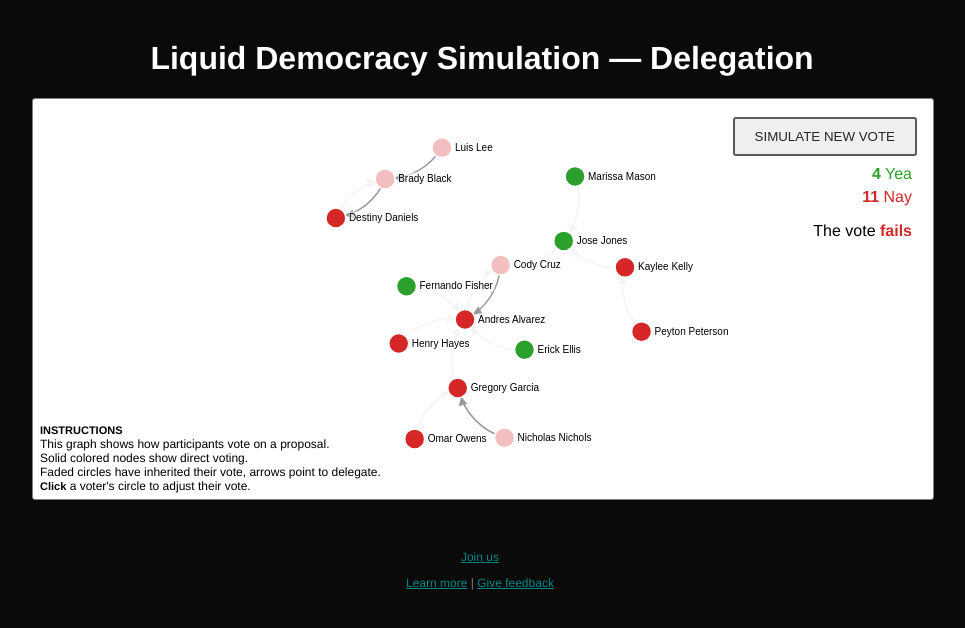
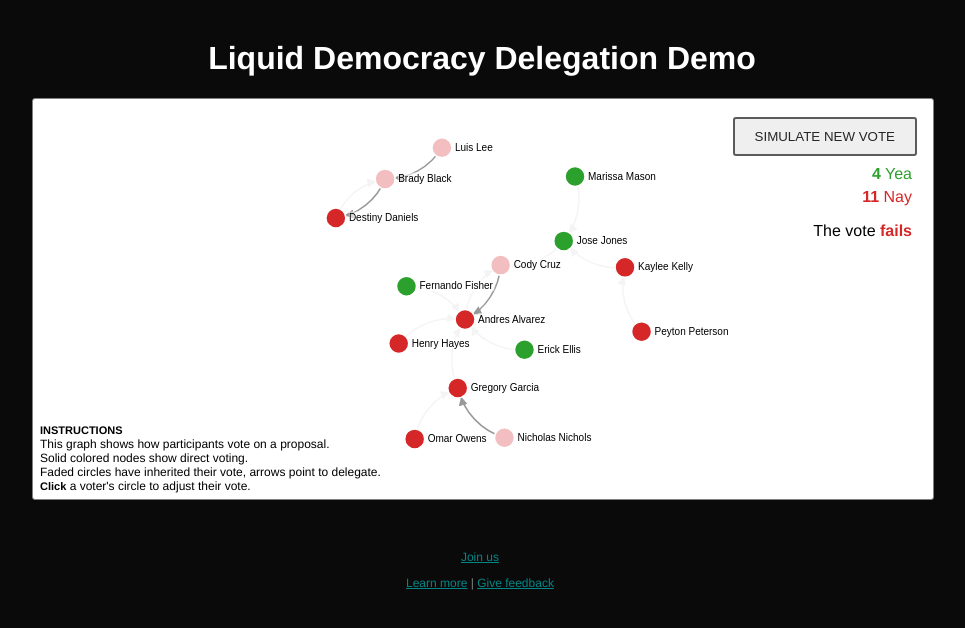
Before and after one commit to voteliquid/demo, a website: page index.html in a window 1280 px wide. Shown: the whole page, without its empty margins (158-1123 px from the left). Drawn offline with nearby package versions, Linux system fonts and the light colour scheme.

Commit message:
Retitle to 'Liquid Democracy Delegation Demo'

```diff
--- a/index.html
+++ b/index.html
@@ -2,7 +2,7 @@
 <html>
   <head>
     <meta charset="utf-8">
-    <title>Liquid Democracy Simulation</title>
+    <title>Liquid Democracy Demo</title>
     <link rel="stylesheet" href="app.css">
     <link rel="shortcut icon" href="https://demo.liquid.vote/favicon.png">
     <meta property="og:title" content="Liquid Democracy Simulation" />
@@ -17,7 +17,7 @@
   </head>
 
   <body>
-    <h1>Liquid Democracy Simulation — Delegation</h1>
+    <h1>Liquid Democracy Delegation Demo</h1>
     <button id="simulate">Simulate new vote</button>
     <div id="vote-tally">
       <p class="yea-label">
```
